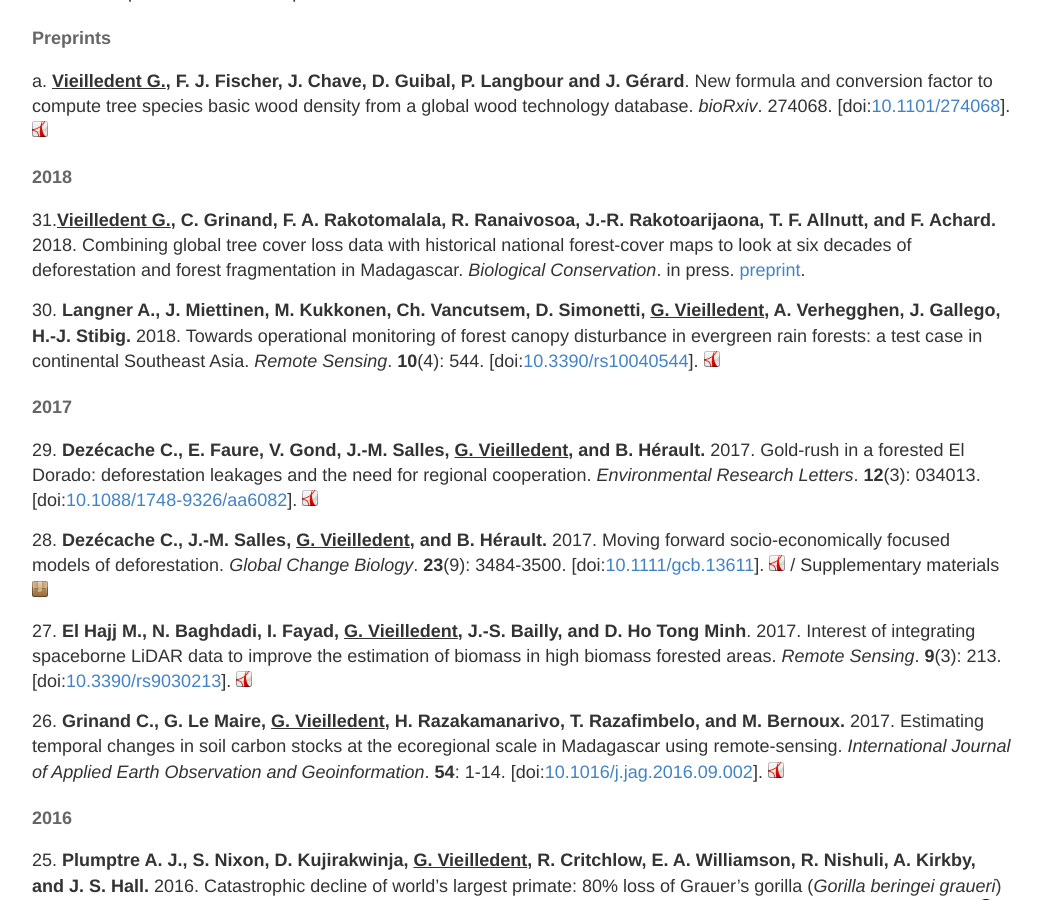
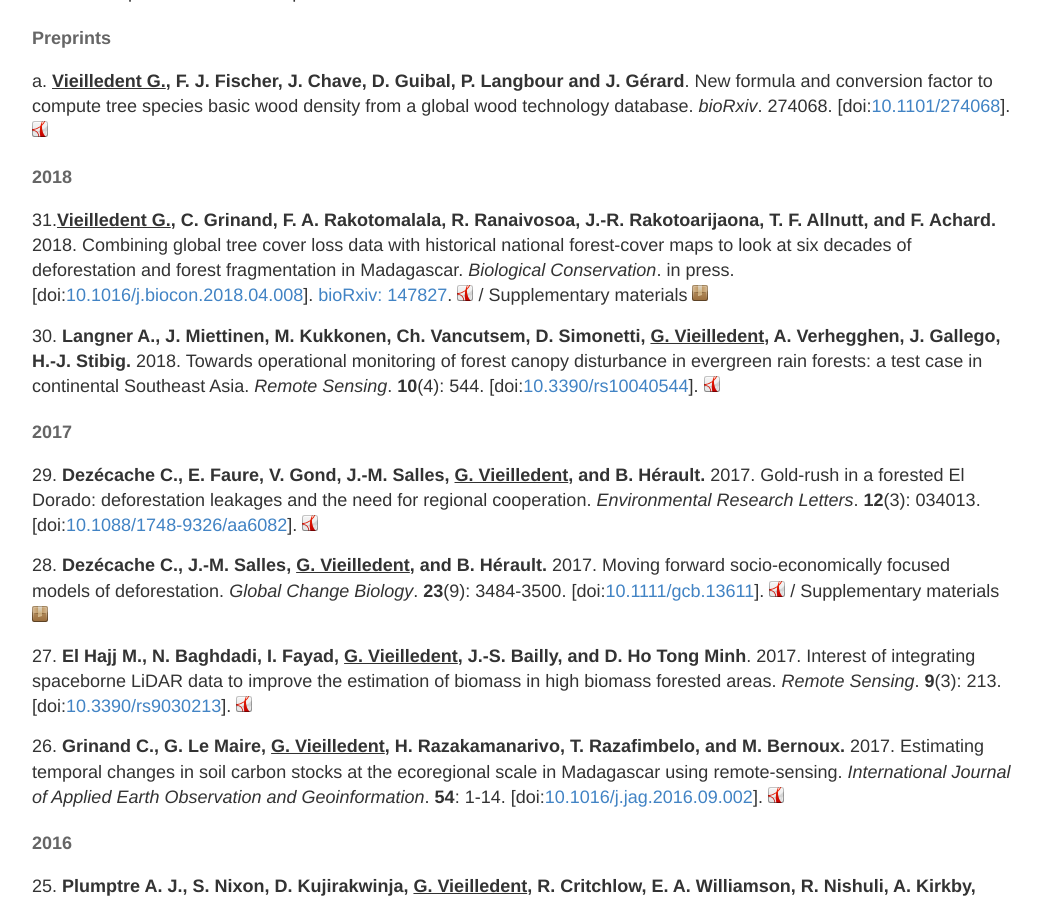
Before and after one commit to ghislainv/ghislainv.github.io, a Jekyll site: the page built from publications.md, in a window 1280 px wide and 900 px high, scrolled down 912 px. Shown: the whole window, without its empty margins (118-1160 px from the left). Built offline with Jekyll 4.4.1, drawn with Linux system fonts in a browser that asks for light colours.

Commit message:
Add publication

```diff
--- a/publications.md
+++ b/publications.md
@@ -32,7 +32,10 @@ a\. **<span style="text-decoration: underline;">Vieilledent G.</span>, F. J. Fis
 #### 2018
 
 31\.**<span style="text-decoration: underline;">Vieilledent G.</span>, C. Grinand, F. A. Rakotomalala, R. Ranaivosoa, J.-R. Rakotoarijaona, T. F. Allnutt, and F. Achard.** 2018. Combining global tree cover loss data with historical national forest-cover maps to look at six decades of deforestation and forest fragmentation in Madagascar. _Biological Conservation_. in press.
-[preprint](https://doi.org/10.1101/147827).
+\[doi:[10.1016/j.biocon.2018.04.008](https://doi.org/10.1016/j.biocon.2018.04.008)\].
+[bioRxiv: 147827](https://doi.org/10.1101/147827).
+[![manuscript in pdf](/images/logos/logo-pdf.png "manuscript in pdf")](/publications/Vieilledent2018-BiologicalConservation.pdf) /
+Supplementary materials [![supplements](/images/logos/logo-zip.png "supplements")](/publications/Vieilledent2018-BiologicalConservation-SM.pdf)
 
 30\. **Langner A., J. Miettinen, M. Kukkonen, Ch. Vancutsem, D. Simonetti, <span style="text-decoration: underline;">G. Vieilledent</span>, A. Verhegghen, J. Gallego, H.-J. Stibig.** 2018. Towards operational monitoring of forest canopy disturbance in evergreen rain forests: a test case in continental Southeast Asia. _Remote Sensing_. **10**(4): 544.
 \[doi:[10.3390/rs10040544](https://doi.org/10.3390/rs10040544)\].
```
Also changed, not shown: 2 other files.
